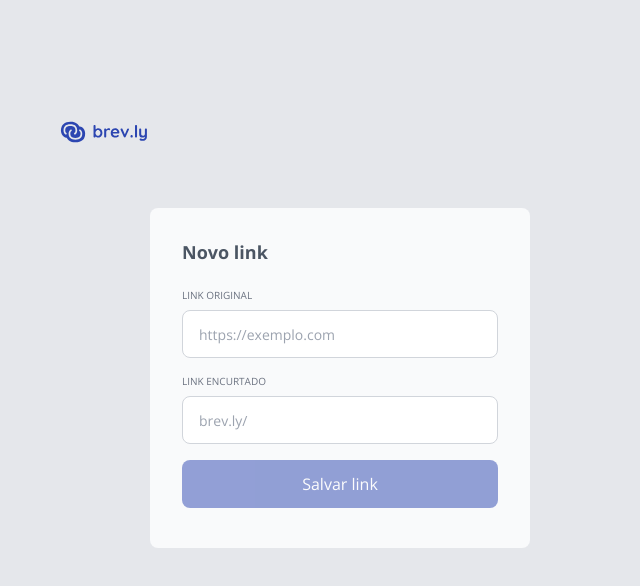
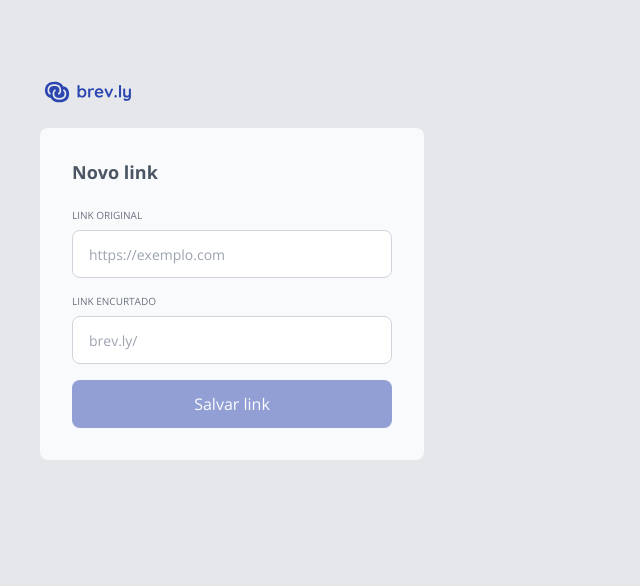
Before and after one commit to RosyProgramming/Brev.ly, a React (Vite) app in the folder web/: page / in a window 1280 px wide. Shown: the top 586 px of the page, without its empty margins (0-640 px from the left). Built offline with nearby package versions, Linux system fonts and the light colour scheme.

Commit message:
ajustes no new link

```diff
--- a/web/src/app.tsx
+++ b/web/src/app.tsx
@@ -2,7 +2,7 @@ import { NewLink } from "./components/new-link";
 
 export function App() {
   return (
-   <main className="h-dvh flex flex-col p-10">
+   <main className="h-dvh flex flex-col items-start justify-start p-10">
       <NewLink />
     </main>
   )
--- a/web/src/components/header.tsx
+++ b/web/src/components/header.tsx
@@ -2,7 +2,7 @@ import Logo from '@/assets/Logo.svg'
 
 export function Header() {
   return (
-    <header className="relative top-20 flex justify-center md:justify-start px-4">
+    <header className="absolute top-20">
       <a href="/" className="flex items-center">
         <span className="sr-only">Brev.ly logo</span>
         <img src={Logo} alt="Brev.ly logo" className="w-24 h-6" />
--- /dev/null
+++ b/web/src/components/link-form.tsx
@@ -0,0 +1,42 @@
+
+export function LinkForm() {
+    return (
+        <div className="flex flex-col flex-start p-8 gap-6 absolute top-32 bg-gray-50 rounded-lg">
+        <h2 className="  text-gray-600 font-bold text-lg leading-6 ">Novo link</h2>
+        <form className="flex flex-col items-start gap-4">
+        <div className="flex flex-col gap-2 w-full group">
+          <label htmlFor="url" className="text-[10px] font-normal leading-[14px] uppercase text-gray-500 group-focus-within:text-blue-base">
+            link original
+          </label>
+          <input
+            id="url"
+            type="url"
+            placeholder="https://exemplo.com"
+            className="h-12 flex flex-row justify-center items-center px-4 gap-2 text-gray-400  font-normal border border-gray-300 rounded-lg text-sm flex-none order-1 self-stretch flex-grow-0 focus:outline-none focus:ring-2 focus:ring-blue-base"
+            required
+          />
+        </div>
+
+        <div className="flex flex-col gap-2 w-full group">
+          <label htmlFor="shortUrl" className="text-[10px] font-normal leading-[14px] uppercase text-gray-500 group-focus-within:text-blue-base">
+            link encurtado
+          </label>
+          <input
+            id="shortUrl"
+            type="url"
+            placeholder="brev.ly/"
+            className=" h-12 flex flex-row justify-center items-center px-4 gap-2 text-gray-400  font-normal border border-gray-300 rounded-lg text-sm flex-none order-1 self-stretch flex-grow-0 focus:outline-none focus:ring-2 focus:ring-blue-base"
+            required
+          />
+        </div>
+
+        <button
+          type="submit"
+          className="flex flex-row justify-center items-center px-5 gap-3 sm:w-80 h-12 bg-blue-base text-white opacity-50 hover:opacity-100 rounded-lg  transition-opacity duration-300 order-2 self-stretch flex-grow-0"
+        >
+          Salvar link
+        </button>
+      </form>
+      </div>
+    )
+}
--- a/web/src/components/new-link.tsx
+++ b/web/src/components/new-link.tsx
@@ -1,46 +1,11 @@
 import { Header } from "./header";
+import { LinkForm } from "./link-form";
 
 export function NewLink() {
   return (
-    <div>
+    <div className=" flex flex-wrap ">
       <Header />
-      <div className="flex flex-col items-start p-8 gap-6 isolate relative w-[380px] h-[340px] left-[calc(50%-380px/2-300px)] top-36 bg-gray-50 rounded-lg">
-        <h2 className="  text-gray-600 font-bold text-lg leading-6 flex items-center flex-none order-0 self-stretch flex-grow-0 z-2">Novo link</h2>
-        <form className="flex flex-col items-start gap-4">
-        <div className="flex flex-col gap-2 w-full group">
-          <label htmlFor="url" className="text-[10px] font-normal leading-[14px] flex items-center uppercase text-gray-500 group-focus-within:text-blue-base">
-            link original
-          </label>
-          <input
-            id="url"
-            type="url"
-            placeholder="https://exemplo.com"
-            className="w-[316px] h-12 flex flex-row justify-center items-center px-4 gap-2 text-gray-400  font-normal border border-gray-300 rounded-lg text-sm flex-none order-1 self-stretch flex-grow-0 focus:outline-none focus:ring-2 focus:ring-blue-base"
-            required
-          />
-        </div>
-
-        <div className="flex flex-col gap-2 w-full group">
-          <label htmlFor="shortUrl" className="text-[10px] font-normal leading-[14px] flex items-center uppercase text-gray-500 group-focus-within:text-blue-base">
-            link encurtado
-          </label>
-          <input
-            id="shortUrl"
-            type="url"
-            placeholder="brev.ly/"
-            className="w-[316px] h-12 flex flex-row justify-center items-center px-4 gap-2 text-gray-400  font-normal border border-gray-300 rounded-lg text-sm flex-none order-1 self-stretch flex-grow-0 focus:outline-none focus:ring-2 focus:ring-blue-base"
-            required
-          />
-        </div>
-
-        <button
-          type="submit"
-          className="flex justify-center items-center px-5 w-[316px] h-12 bg-blue-base text-white opacity-50 hover:opacity-100 rounded-lg gap-3 transition-opacity duration-300"
-        >
-          Salvar link
-        </button>
-      </form>
-      </div>
+      <LinkForm />
     </div>
   );
 }
```
